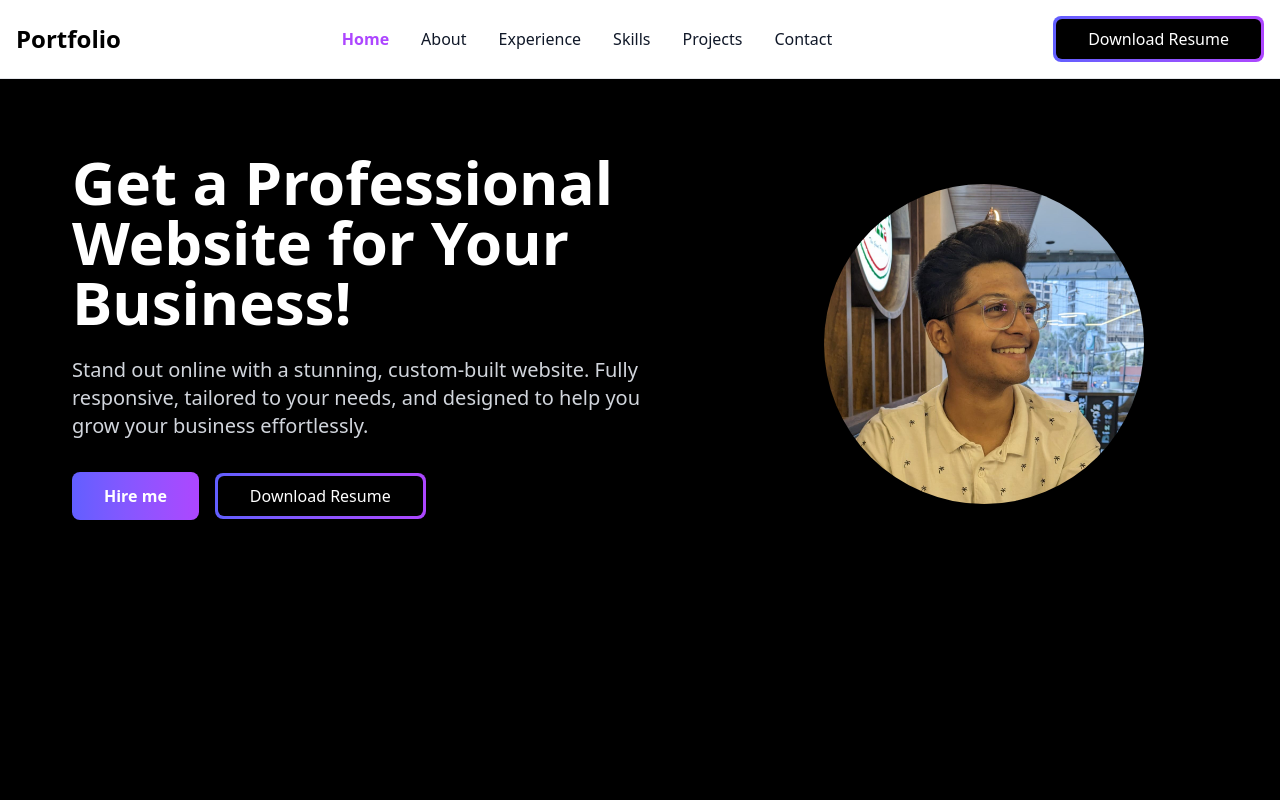
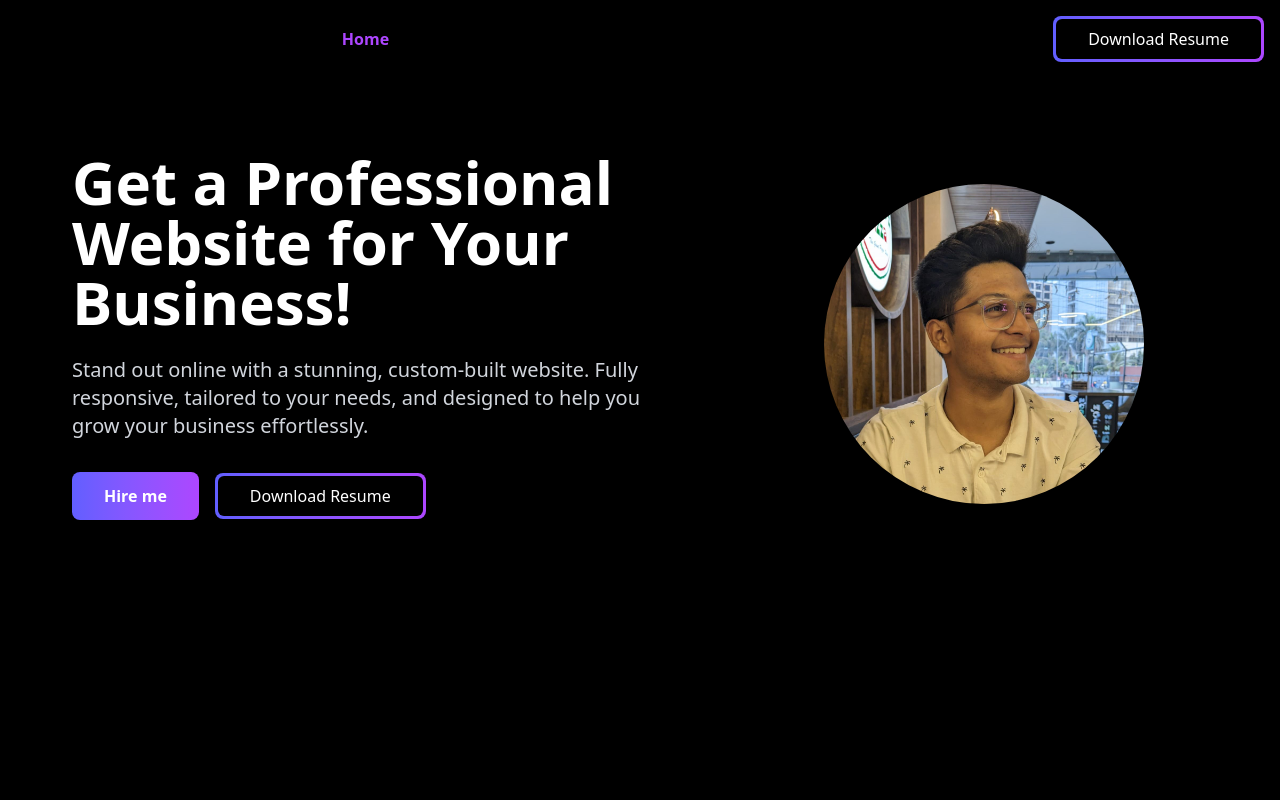
Before and after one commit to anuragpardeshii/Portfolio-freelancer, a React app in the folder frontend/: page / in a window 1280 px wide. Shown: the top 800 px of the page. Built offline with nearby package versions, Linux system fonts and the light colour scheme; the HTML template or start-up script is replaced by a standard one.

Commit message:
navbar updated

```diff
--- a/frontend/src/components/Navbar.jsx
+++ b/frontend/src/components/Navbar.jsx
@@ -37,7 +37,7 @@ export default function Navbar() {
 
   return (
     <>
-      <nav className="bg-white dark:bg-black fixed w-full z-20 top-0 start-0 border-b border-gray-200 dark:border-gray-800">
+      <nav className="dark:bg-black fixed w-full z-20 top-0 start-0 border-b dark:border-gray-800">
         <div className="max-w-screen-xl flex flex-wrap items-center justify-between mx-auto p-4">
           {/* Logo */}
           <a href="/" className="flex items-center space-x-3 rtl:space-x-reverse">
@@ -68,7 +68,7 @@ export default function Navbar() {
             {/* Mobile Menu Toggle */}
             <button
               type="button"
-              className="inline-flex items-center p-2 w-10 h-10 justify-center text-sm text-gray-500 rounded-lg md:hidden hover:bg-gray-100 focus:outline-none focus:ring-2 focus:ring-gray-200 dark:text-gray-400 dark:hover:bg-gray-700 dark:focus:ring-gray-600"
+              className="inline-flex items-center p-2 w-10 h-10 justify-center text-sm rounded-lg md:hidden focus:outline-none focus:ring-2 dark:text-gray-400 dark:hover:bg-gray-700 dark:focus:ring-gray-600"
               onClick={() => setIsMobileMenuOpen(!isMobileMenuOpen)}
             >
               <span className="sr-only">Open main menu</span>
@@ -97,7 +97,7 @@ export default function Navbar() {
             }`}
             id="navbar-sticky"
           >
-            <ul className="flex flex-col p-4 md:p-0 mt-4 font-medium border border-gray-100 rounded-lg bg-[#121212] md:space-x-8 rtl:space-x-reverse md:flex-row md:mt-0 md:border-0 md:bg-white dark:bg-[#121212] md:dark:bg-black dark:border-gray-700">
+            <ul className="flex flex-col p-4 md:p-0 mt-4 font-medium border rounded-lg md:space-x-8 rtl:space-x-reverse md:flex-row md:mt-0 md:border-0 dark:bg-[#121212] md:dark:bg-black dark:border-gray-700">
               {[
                 { id: "home", label: "Home" },
                 { id: "about", label: "About" },
@@ -121,7 +121,7 @@ export default function Navbar() {
                     ${
                       activeSection === item.id
                         ? "text-purple-500 font-bold"
-                        : "text-gray-900 dark:text-white md:hover:text-purple-500"
+                        : "dark:text-white md:hover:text-purple-500"
                     }`}
                   >
                     {item.label}
```
